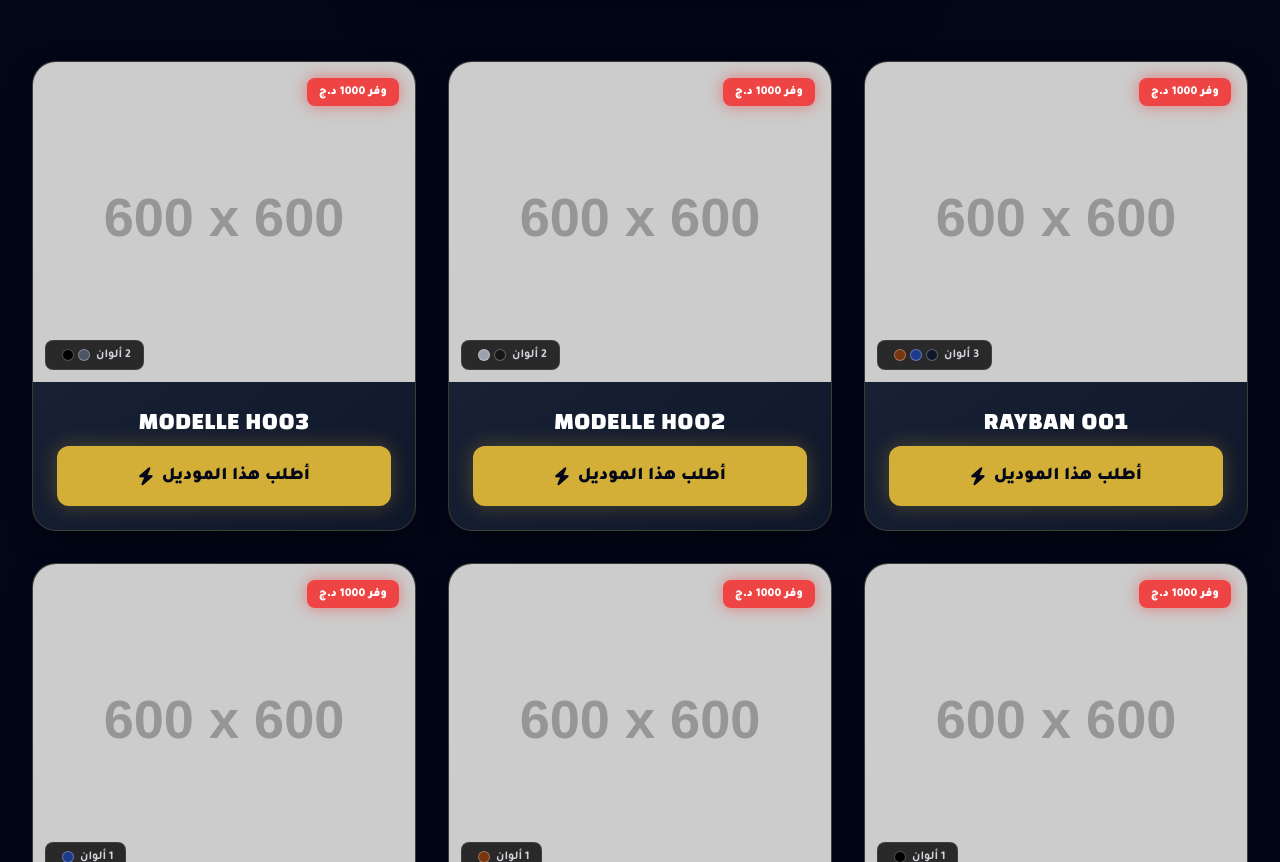
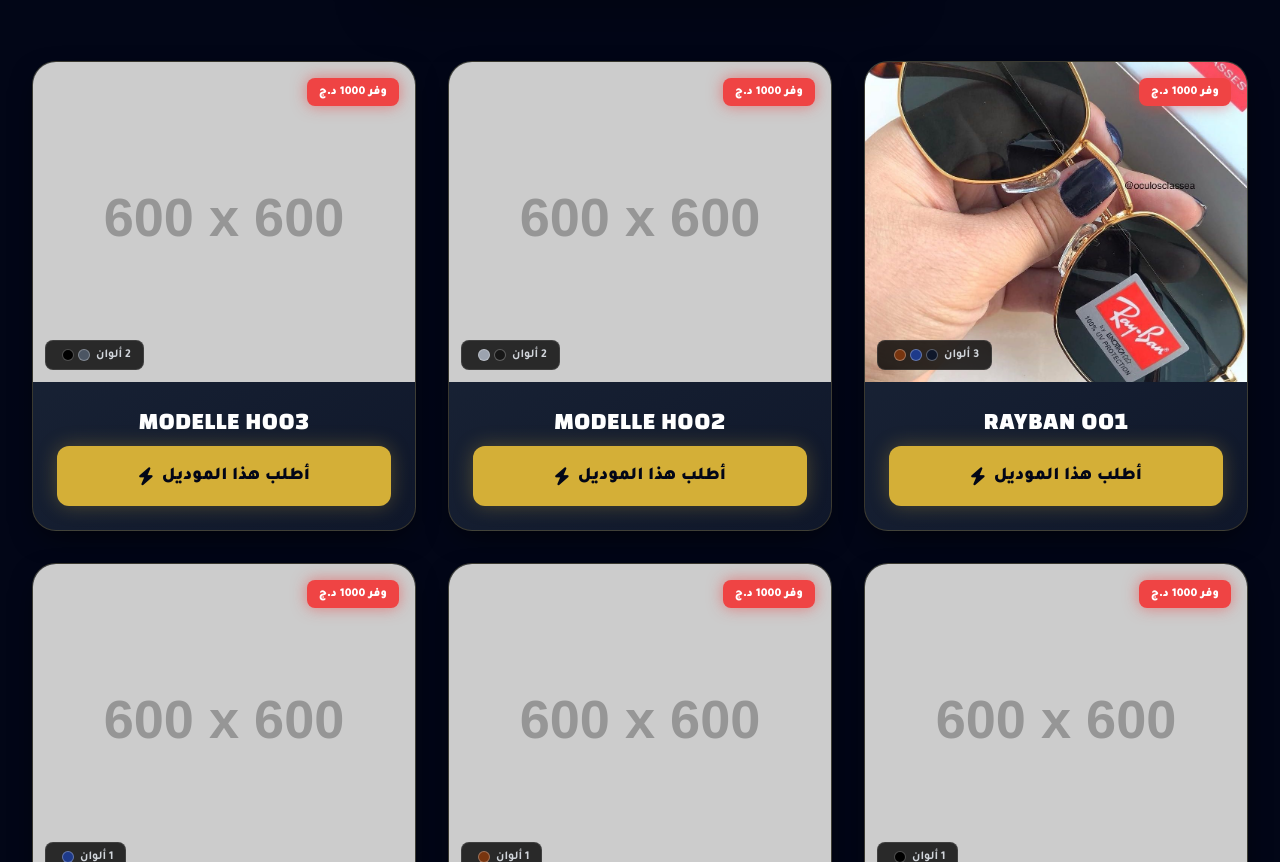
Before and after one commit to dz-express-shop/LUNNETTE-POUR-HOMME-, a plain HTML site: page index.html in a window 1280 px wide. Shown: the part 875-1737 px from the top of the page. Drawn offline with nearby package versions, Linux system fonts and the light colour scheme; placeholder pictures from the web are drawn by us.

Commit message:
Update index.html

```diff
--- a/index.html
+++ b/index.html
@@ -294,7 +294,7 @@
                 basePrice: 1900,
                 colors: [
                     // ⬇️ صورة RAYBAN 001 أسود ⬇️
-                    { code: "N", label: "أسود (Noir)", hex: "#0f172a", img: "https://placehold.co/600x600/0f172a/d4af37?text=H001+NOIR" },
+                    { code: "N", label: "أسود (Noir)", hex: "#0f172a", img: "H001+NOIR.jpeg" },
                     // ⬇️ صورة H001 أزرق ⬇️
                     { code: "B", label: "أزرق (Bleu)", hex: "#1e3a8a", img: "https://placehold.co/600x600/1e3a8a/ffffff?text=H001+BLEU" },
                     // ⬇️ صورة H001 بني ⬇️
```
